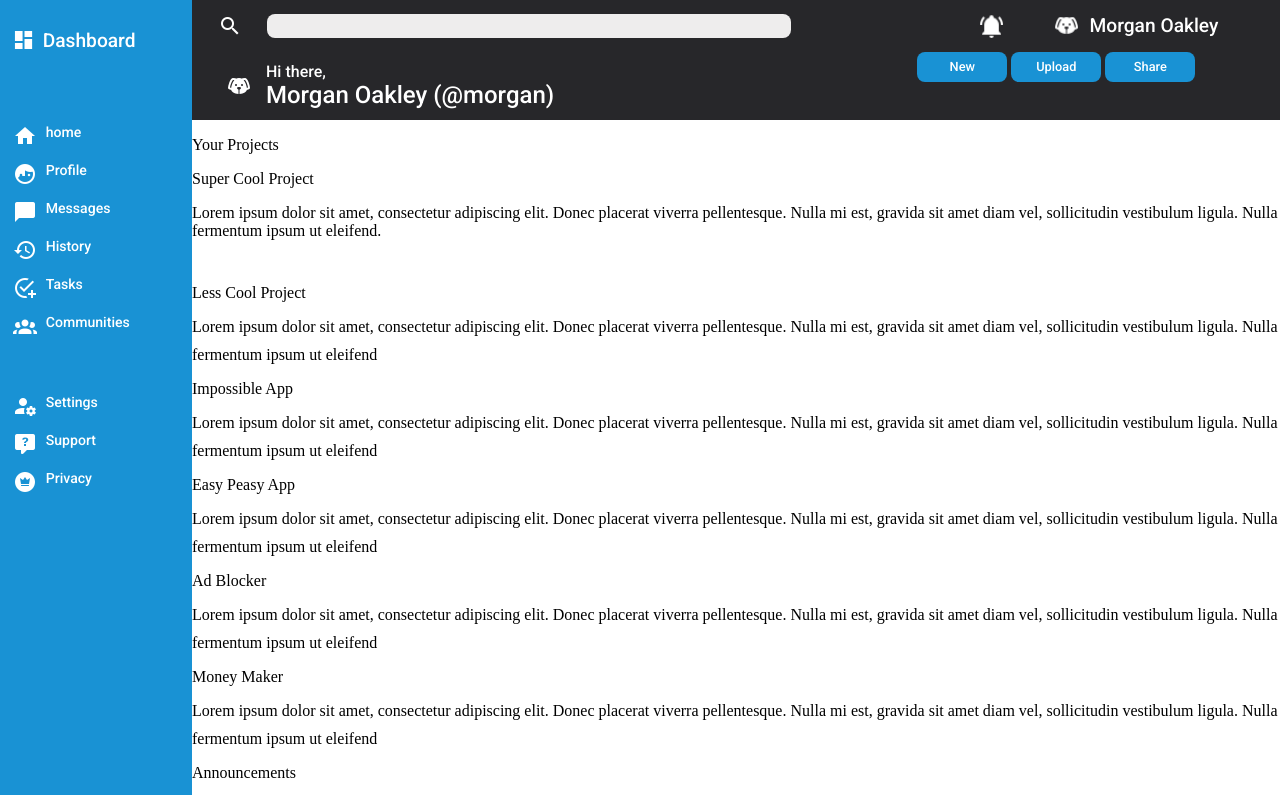
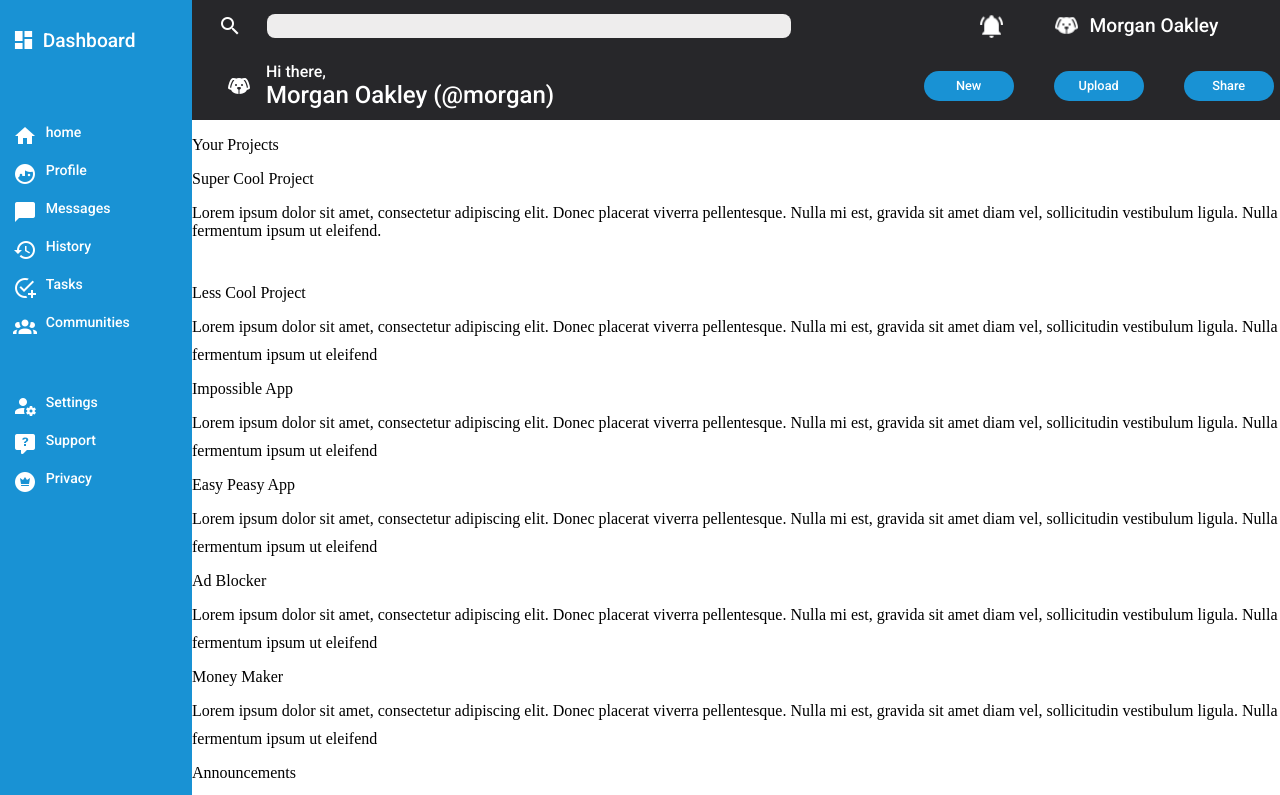
Before and after one commit to Olahben/admin-dashboard, a plain HTML site: page index.html in a window 1280 px wide. Shown: the top 795 px of the page. Drawn offline with Linux system fonts and the light colour scheme.

Commit message:
Fix media buttons alignment and border radius

```diff
--- a/styles.css
+++ b/styles.css
@@ -168,9 +168,15 @@ body {
     width: 90px;
     background-color: #1992d4;
     border: 0px solid white;
-    border-radius: 8px;
+    border-radius: 16px;
     height: 30px;
     color: white;
     font-family: 'Roboto';
     font-size: 0.8em;
 }
+.media {
+    display: flex;
+    align-items: center;
+    justify-content: center;
+    gap: 40px;
+}
```
